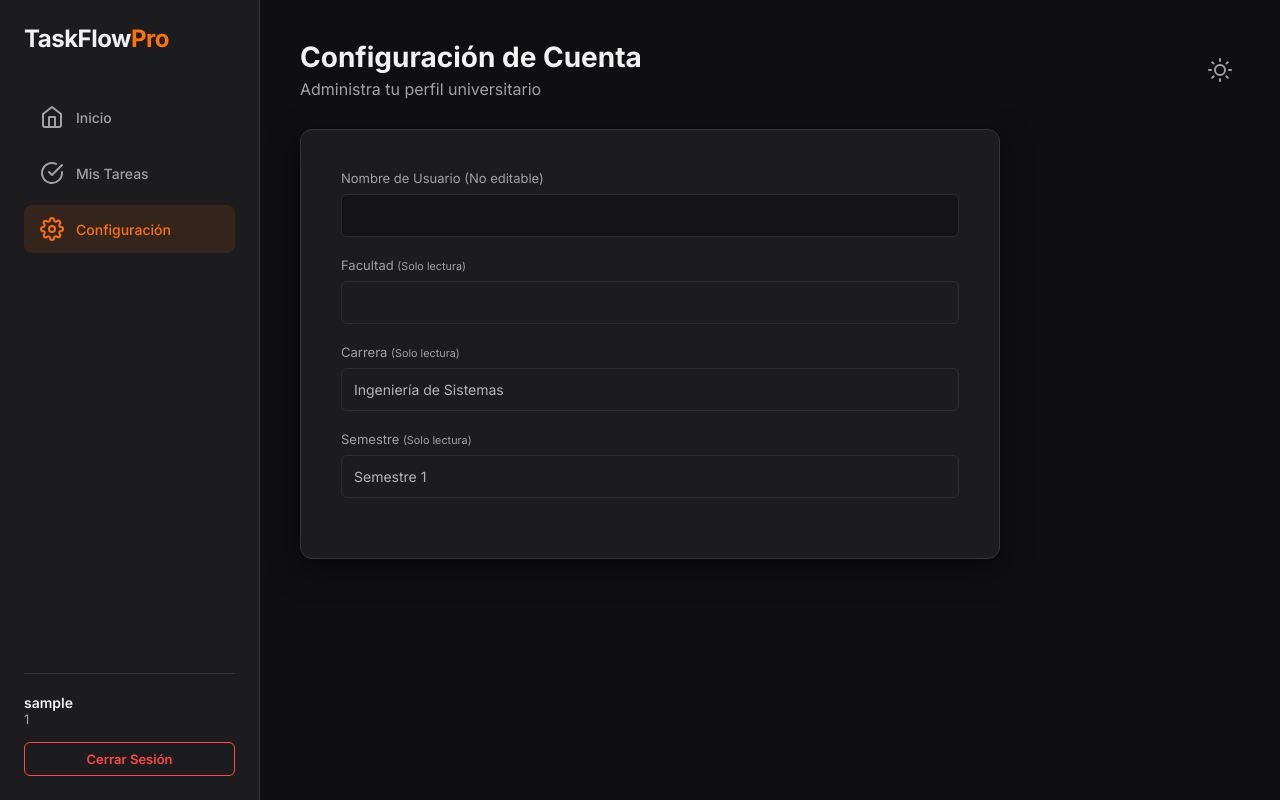
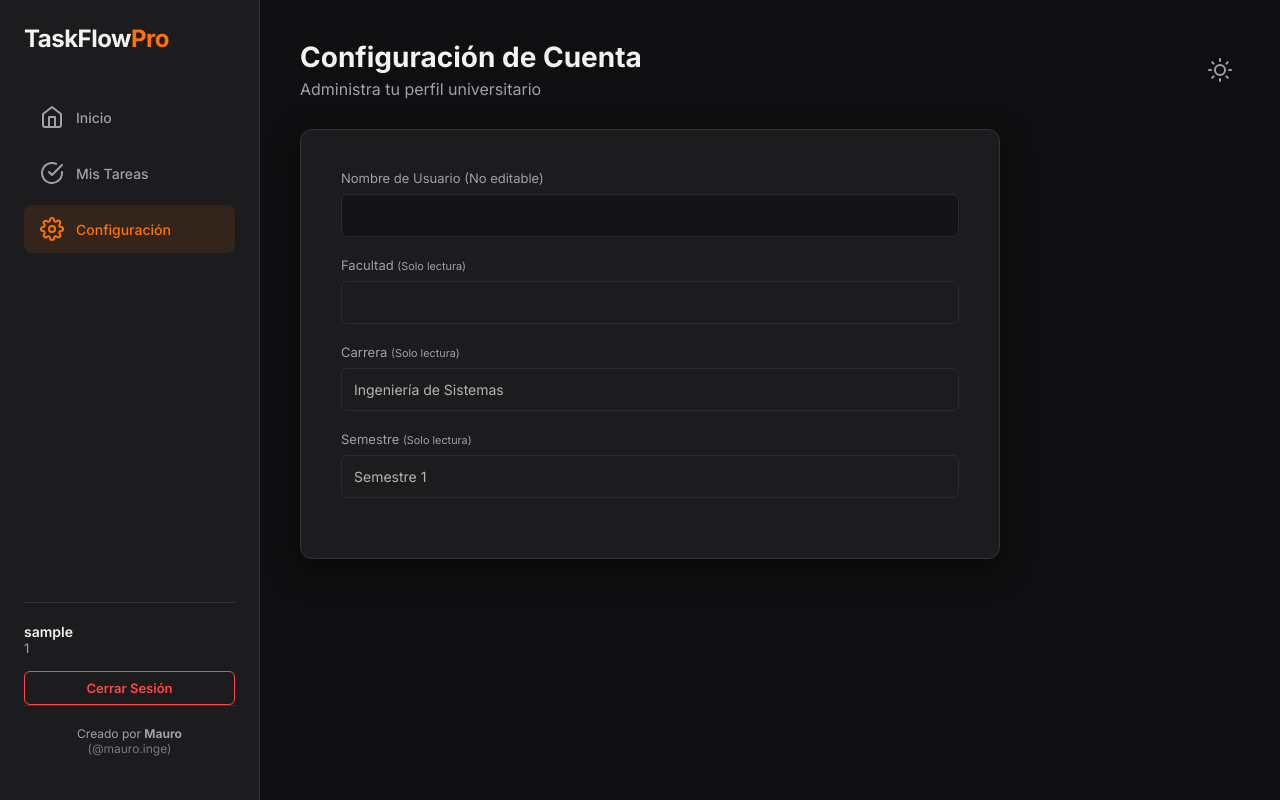
Before and after one commit to macorio2018-ux/taskflow_pro2.0, a Flask app: page /configuracion in a window 1280 px wide. Run offline with Flask 3, Linux system fonts and the light colour scheme; the visitor is signed in with stand-in values (Sample User, id 1).

Commit message:
feat: añadir firma Creado por Mauro en la app

```diff
--- a/templates/configuracion.html
+++ b/templates/configuracion.html
@@ -20,6 +20,10 @@
             <a href="/logout" class="btn"
                 style="margin-top:15px; background:none; color:var(--danger); border:1px solid var(--danger); font-size:13px; padding:8px;">Cerrar
                 Sesión</a>
+        </div>
+        <div style="margin-top: auto; padding: 20px; text-align: center; color: var(--text-muted); font-size: 12px; border-top: 1px solid var(--border);">
+            Creado por <strong>Mauro</strong><br>
+            <span style="opacity: 0.7;">(@mauro.inge)</span>
         </div>
     </div>
 
--- a/templates/dashboard.html
+++ b/templates/dashboard.html
@@ -21,6 +21,10 @@
             <a href="/logout" class="btn"
                 style="margin-top:15px; background:none; color:var(--danger); border:1px solid var(--danger); font-size:13px; padding:8px;">Cerrar
                 Sesión</a>
+        </div>
+        <div style="margin-top: auto; padding: 20px; text-align: center; color: var(--text-muted); font-size: 12px; border-top: 1px solid var(--border);">
+            Creado por <strong>Mauro</strong><br>
+            <span style="opacity: 0.7;">(@mauro.inge)</span>
         </div>
     </div>
 
```
